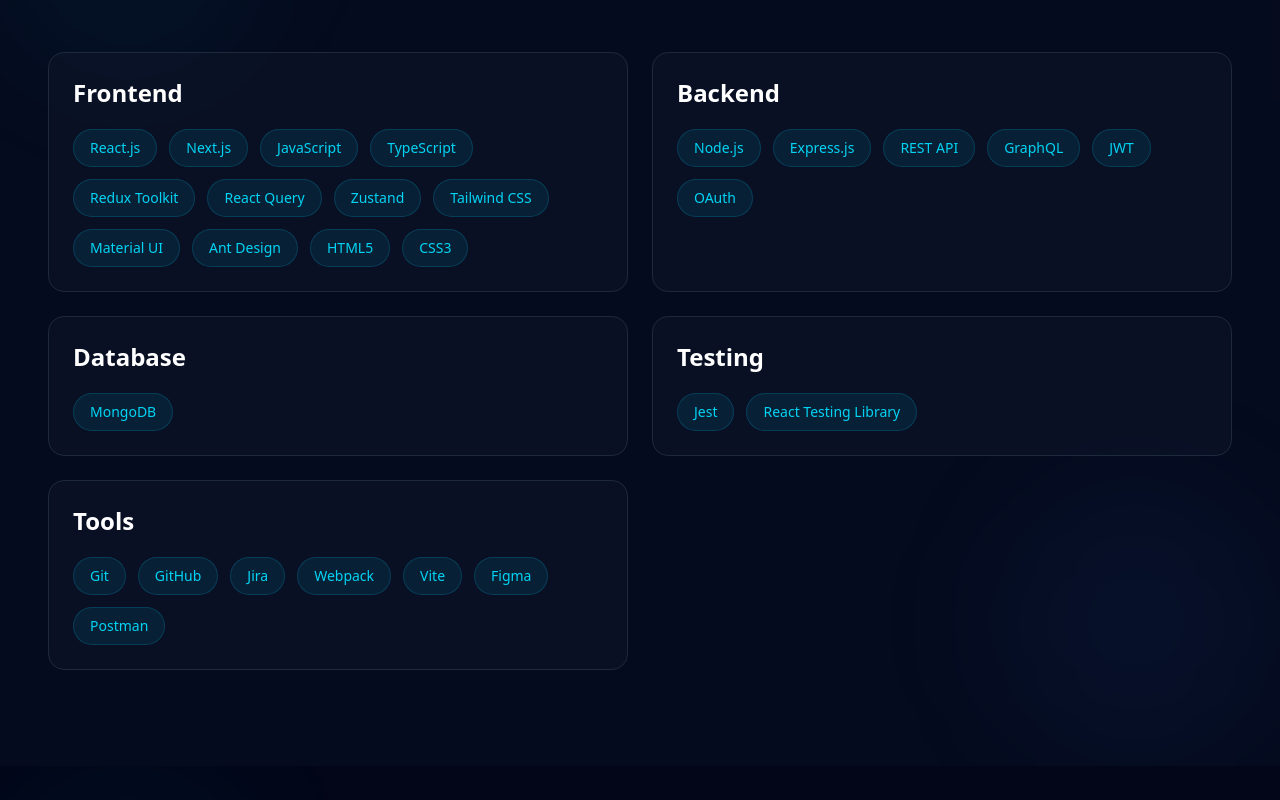
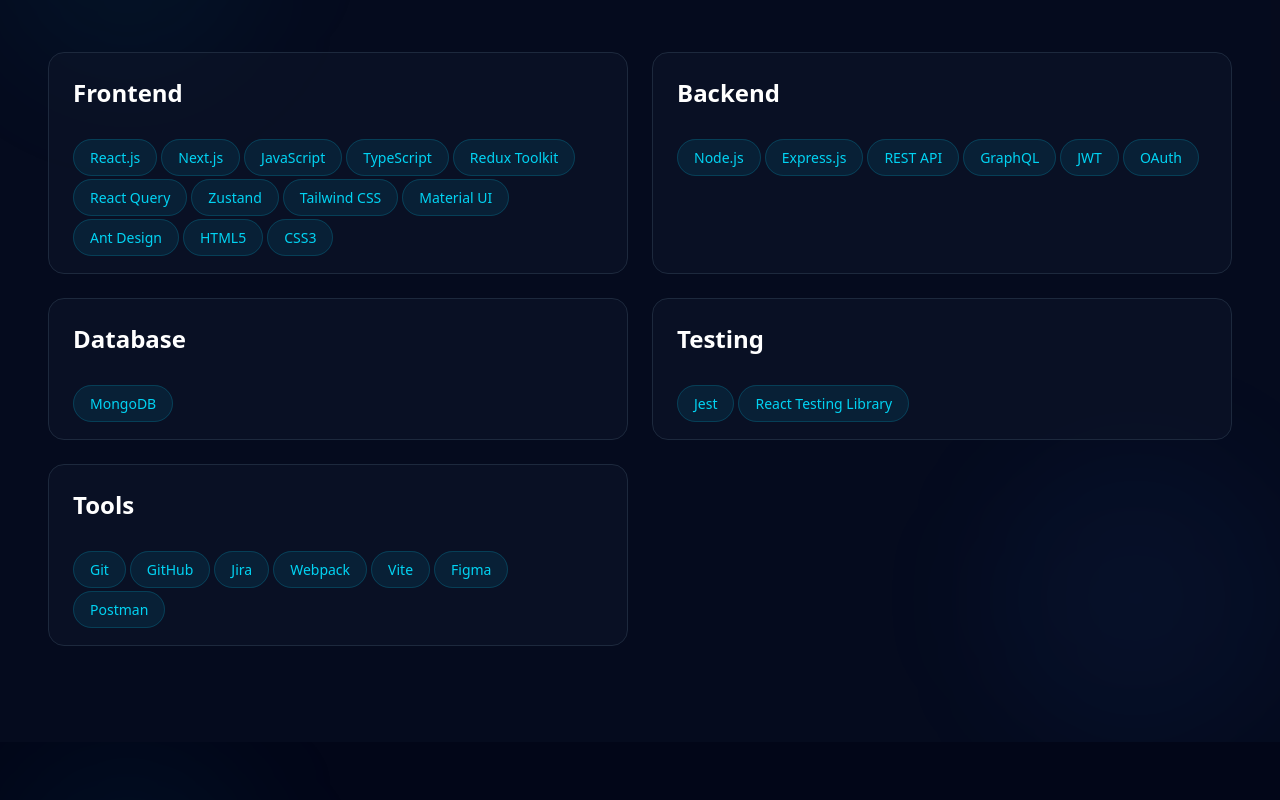
Before and after one commit to tariqaziz123/portfolio-nextjs, a Next.js app: page / in a window 1280 px wide. Shown: the part 2440-3240 px from the top of the page. Built offline with nearby package versions, Linux system fonts and the light colour scheme.

Commit message:
updated skill chips

```diff
--- /dev/null
+++ b/components/Common/StaggerContainer.tsx
@@ -0,0 +1,32 @@
+"use client";
+
+import { motion } from "framer-motion";
+import { ReactNode } from "react";
+
+type Props = {
+  children: ReactNode;
+};
+
+const container = {
+  hidden: {},
+  visible: {
+    transition: {
+      staggerChildren: 0.15,
+    },
+  },
+};
+
+export default function StaggerContainer({
+  children,
+}: Props) {
+  return (
+    <motion.div
+      variants={container}
+      initial="hidden"
+      whileInView="visible"
+      viewport={{ once: true, amount: 0.15 }}
+    >
+      {children}
+    </motion.div>
+  );
+}
--- /dev/null
+++ b/components/Common/StaggerItem.tsx
@@ -0,0 +1,36 @@
+"use client";
+
+import { motion } from "framer-motion";
+import { ReactNode } from "react";
+
+type Props = {
+  children: ReactNode;
+};
+
+const item = {
+  hidden: {
+    opacity: 0,
+    y: 20,
+  },
+  visible: {
+    opacity: 1,
+    y: 0,
+    transition: {
+      duration: 0.4,
+    },
+  },
+};
+
+export default function StaggerItem({ children }: Props) {
+  return (
+    <motion.div
+      variants={item}
+      className="inline-block"
+    >
+        <div className="mt-4 mr-1">
+      {children}
+
+        </div>
+    </motion.div>
+  );
+}
--- a/components/Experience/Experience.tsx
+++ b/components/Experience/Experience.tsx
@@ -3,6 +3,8 @@
 import TimelineItem from "./TimelineItem";
 import FadeIn from "../Layout/FadeIn";
 import SectionWrapper from "../Common/SectionWrapper";
+import StaggerContainer from "../Common/StaggerContainer";
+import StaggerItem from "../Common/StaggerItem";
 
 export default function Experience() {
   return (
@@ -17,17 +19,19 @@
             subtitle="My professional journey building scalable enterprise applications."
           />
 
-          <div className="mt-20">
+          <StaggerContainer>
 
             {experiences.map((experience, index) => (
-              <TimelineItem
-                key={`${experience.company}-${experience.duration}`}
-                experience={experience}
-                isLast={index === experiences.length - 1}
-              />
+              <StaggerItem key={`${experience.company}-${experience.duration}`}>
+                <TimelineItem
+                  key={`${experience.company}-${experience.duration}`}
+                  experience={experience}
+                  isLast={index === experiences.length - 1}
+                />
+              </StaggerItem>
             ))}
 
-          </div>
+          </StaggerContainer>
 
         </div>
       </SectionWrapper>
--- a/components/Projects/Projects.tsx
+++ b/components/Projects/Projects.tsx
@@ -11,6 +11,8 @@
 import FadeIn from "../Layout/FadeIn";
 import SectionWrapper from "../Common/SectionWrapper";
 import FeaturedProject from "./FeaturedProject";
+import StaggerContainer from "@/components/Common/StaggerContainer";
+import StaggerItem from "@/components/Common/StaggerItem";
 
 export default function Projects() {
 
@@ -53,15 +55,15 @@
             onChange={setSelected}
           />
         </div>
-        <div className="mt-0 grid gap-10 lg:grid-cols-2">
-
+        <StaggerContainer>
+          <div className="grid gap-8 md:grid-cols-2 lg:grid-cols-3">
             {filteredProjects.map((project) => (
-            <ProjectCard
-              key={project.slug}
-              project={project}
-            />
+              <StaggerItem key={project.slug}>
+                <ProjectCard project={project} />
+              </StaggerItem>
             ))}
           </div>
+        </StaggerContainer>
       </SectionWrapper>
     </FadeIn>
   );
--- a/components/Skills/SkillCard.tsx
+++ b/components/Skills/SkillCard.tsx
@@ -1,3 +1,5 @@
+import StaggerContainer from "../Common/StaggerContainer";
+import StaggerItem from "../Common/StaggerItem";
 import SkillChip from "./SkillChip";
 
 type Props = {
@@ -23,14 +25,16 @@
         {title}
       </h3>
 
-      <div className="flex flex-wrap gap-3">
+      <StaggerContainer>
         {skills.map((skill) => (
-          <SkillChip
-            key={skill}
-            skill={skill}
-          />
+          <StaggerItem key={skill}>
+            <SkillChip
+              key={skill}
+              skill={skill}
+            />
+          </StaggerItem>
         ))}
-      </div>
+      </StaggerContainer>
     </div>
   );
 }
```
Lines whose indentation alone changed are shown as unchanged.
